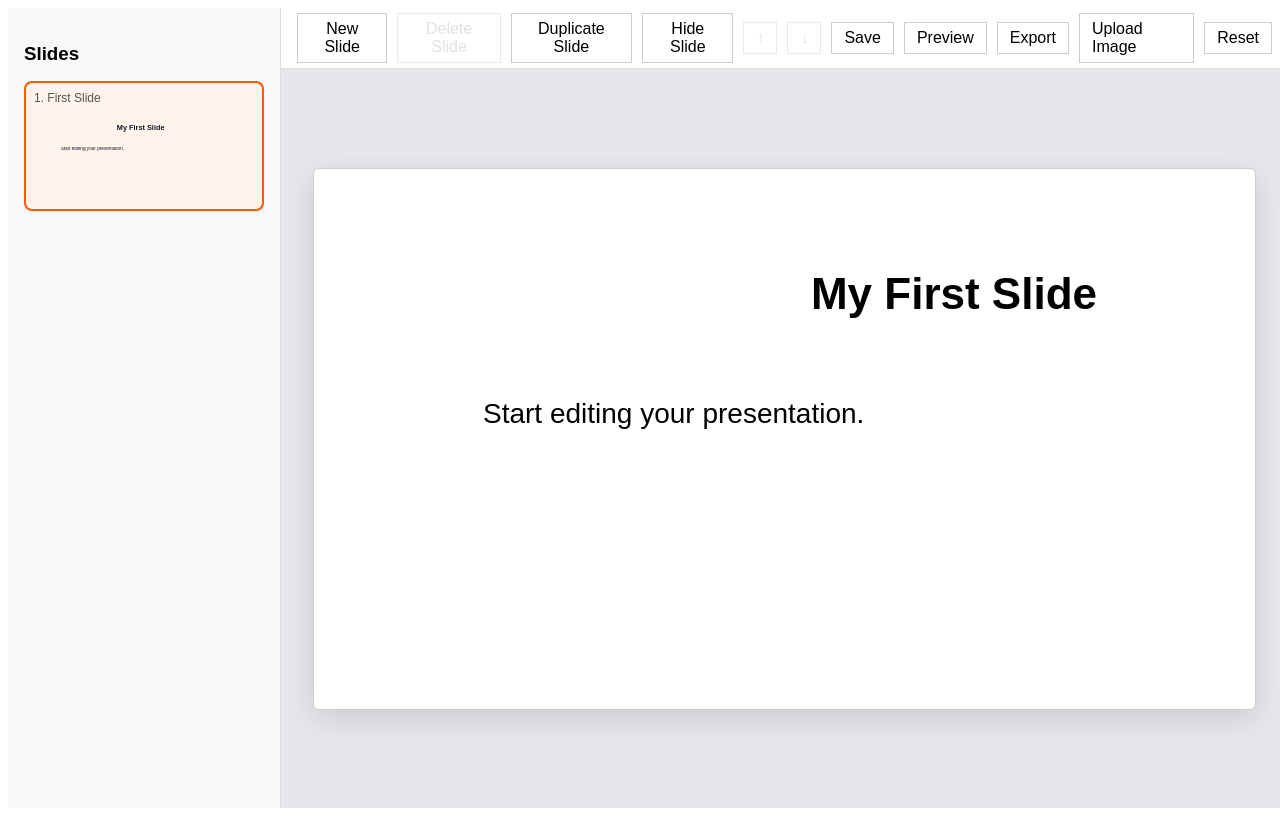
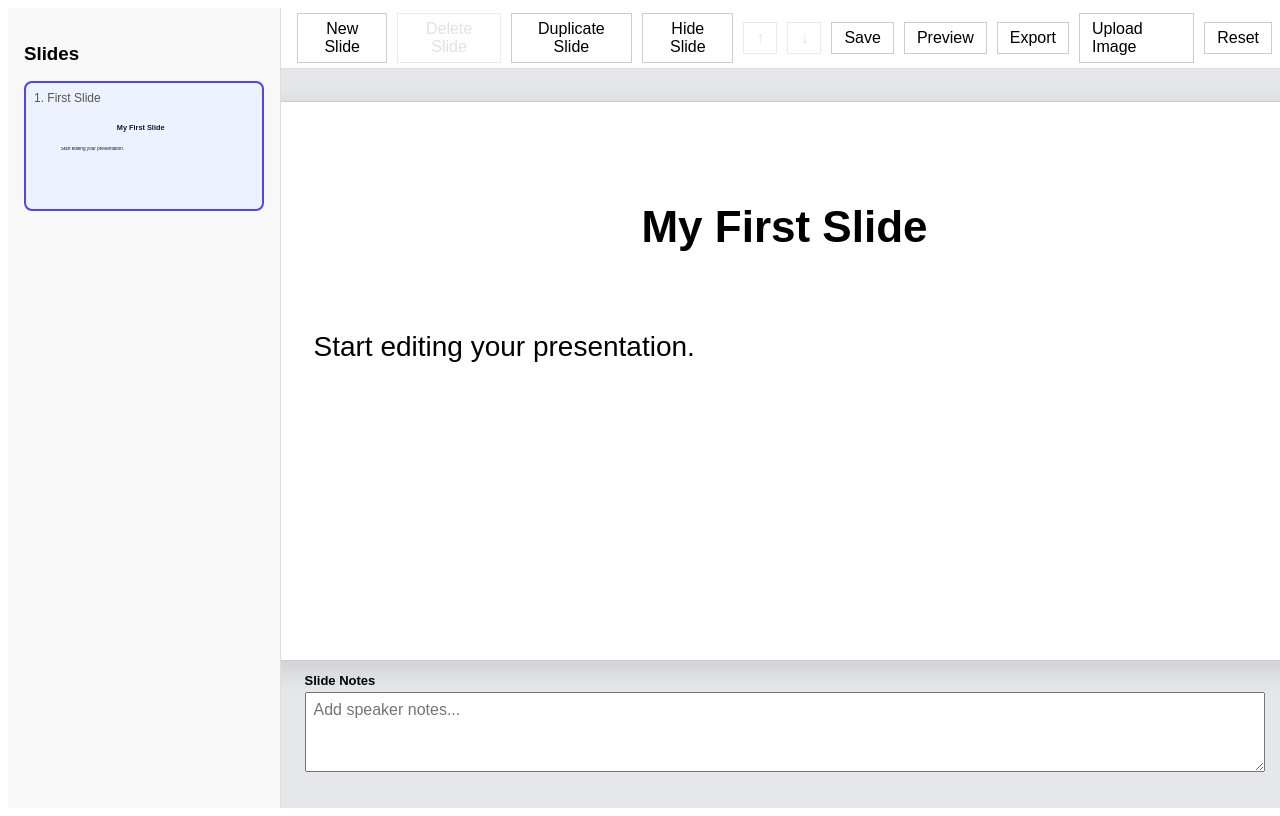
Before and after one commit to NargizaAlieva/revealjs-presentation-editor, a React app in the folder frontend/: page / in a window 1280 px wide. Built offline with nearby package versions, Linux system fonts and the light colour scheme; the HTML template or start-up script is replaced by a standard one.

Commit message:
feat: add slide notes and text alignment controls

```diff
--- a/frontend/src/components/EditorCanvas.css
+++ b/frontend/src/components/EditorCanvas.css
@@ -2,8 +2,11 @@
   flex: 1;
   background-color: #eeeeee;
   display: flex;
-  justify-content: center;
+  flex-direction: column;
   align-items: center;
+  justify-content: flex-start;
+  padding: 24px;
+  overflow: auto;
 }
 
 .editor-slide {
@@ -11,6 +14,7 @@
   border: 1px solid #ccc;
   position: relative;
 }
+
 
 .text-editor {
   width: 100%;
@@ -156,3 +160,24 @@
   font-size: 12px;
   cursor: pointer;
 }
+
+.slide-notes {
+  width: 960px;
+  margin-top: 12px;
+}
+
+.slide-notes label {
+  display: block;
+  margin-bottom: 4px;
+  font-size: 13px;
+  font-weight: 600;
+}
+
+.slide-notes textarea {
+  width: 100%;
+  min-height: 80px;
+  resize: vertical;
+  padding: 8px;
+  box-sizing: border-box;
+  font: inherit;
+}
--- a/frontend/src/components/EditorCanvas.jsx
+++ b/frontend/src/components/EditorCanvas.jsx
@@ -13,6 +13,8 @@ export default function EditorCanvas({
   onMoveMediaElement,
   onResizeMediaElement,
   onDeleteTextElement,
+  slideNotes,
+  onUpdateSlideNotes,
 }) {
   const [selectedElementId, setSelectedElementId] = useState(null);
   const [draggingElementId, setDraggingElementId] = useState(null);
@@ -74,10 +76,20 @@ export default function EditorCanvas({
   const handleMouseMove = (e) => {
     const canvasRect = e.currentTarget.getBoundingClientRect();
     if (draggingMediaId) {
+      const media = mediaElements.find((item) => item.id === draggingMediaId);
+      if (!media) return;
+
+      const canvasWidth = canvasRect.width;
+      const canvasHeight = canvasRect.height;
+
       const newX = e.clientX - canvasRect.left - dragOffset.x;
       const newY = e.clientY - canvasRect.top - dragOffset.y;
 
-      onMoveMediaElement(draggingMediaId, Math.max(0, newX), Math.max(0, newY));
+      onMoveMediaElement(
+        draggingMediaId,
+        Math.max(0, Math.min(canvasWidth - (media.width ?? 300), newX)),
+        Math.max(0, Math.min(canvasHeight - (media.height ?? 200), newY)),
+      );
 
       return;
     }
@@ -94,8 +106,8 @@ export default function EditorCanvas({
 
       onResizeMediaElement(
         resizingMediaId,
-        Math.max(80, newWidth),
-        Math.max(60, newHeight),
+        Math.max(80, Math.min(canvasRect.width - mediaX, newWidth)),
+        Math.max(60, Math.min(canvasRect.height - mediaY, newHeight)),
       );
 
       return;
@@ -112,18 +124,34 @@ export default function EditorCanvas({
 
       onResizeTextElement(
         resizingElementId,
-        Math.max(100, newWidth),
-        Math.max(40, newHeight),
+        Math.max(
+          100,
+          Math.min(canvasRect.width - element.position.x, newWidth),
+        ),
+        Math.max(
+          40,
+          Math.min(canvasRect.height - element.position.y, newHeight),
+        ),
       );
       return;
     }
 
     if (!draggingElementId) return;
 
+    const element = textElements.find((item) => item.id === draggingElementId);
+    if (!element) return;
+
+    const canvasWidth = canvasRect.width;
+    const canvasHeight = canvasRect.height;
+
     const newX = e.clientX - canvasRect.left - dragOffset.x;
     const newY = e.clientY - canvasRect.top - dragOffset.y;
 
-    onMoveTextElement(draggingElementId, newX, newY);
+    onMoveTextElement(
+      draggingElementId,
+      Math.max(0, Math.min(canvasWidth - (element.width ?? 300), newX)),
+      Math.max(0, Math.min(canvasHeight - (element.height ?? 80), newY)),
+    );
   };
 
   const stopInteraction = () => {
@@ -136,7 +164,6 @@ export default function EditorCanvas({
   return (
     <main className="canvas-wrapper">
       <section
-        className="editor-slide"
         className="editor-slide"
         style={{ width: `${width}px`, height: `${height}px` }}
         onMouseMove={handleMouseMove}
@@ -239,6 +266,45 @@ export default function EditorCanvas({
                     }}
                   >
                     I
+                  </button>
+
+                  <button
+                    type="button"
+                    onMouseDown={(e) => e.stopPropagation()}
+                    onClick={(e) => {
+                      e.stopPropagation();
+                      onFormatTextElement(textElement.id, {
+                        align: "left",
+                      });
+                    }}
+                  >
+                    L
+                  </button>
+
+                  <button
+                    type="button"
+                    onMouseDown={(e) => e.stopPropagation()}
+                    onClick={(e) => {
+                      e.stopPropagation();
+                      onFormatTextElement(textElement.id, {
+                        align: "center",
+                      });
+                    }}
+                  >
+                    C
+                  </button>
+
+                  <button
+                    type="button"
+                    onMouseDown={(e) => e.stopPropagation()}
+                    onClick={(e) => {
+                      e.stopPropagation();
+                      onFormatTextElement(textElement.id, {
+                        align: "right",
+                      });
+                    }}
+                  >
+                    R
                   </button>
 
                   <input
@@ -367,6 +433,14 @@ export default function EditorCanvas({
           );
         })}
       </section>
+      <div className="slide-notes">
+        <label>Slide Notes</label>
+        <textarea
+          value={slideNotes}
+          onChange={(e) => onUpdateSlideNotes(e.target.value)}
+          placeholder="Add speaker notes..."
+        />
+      </div>
     </main>
   );
 }
--- a/frontend/src/components/SlideList.css
+++ b/frontend/src/components/SlideList.css
@@ -21,8 +21,8 @@
 }
 
 .slide-list-item.active {
-  border: 2px solid #ff5a00;
-  background-color: #fff3eb;
+  border: 2px solid  #4f46e5;
+  background-color: #eef2ff;
 }
 
 .slide-number {
@@ -65,3 +65,7 @@
   pointer-events: none;
   user-select: none;
 }
+
+.hidden-slide .slide-thumbnail {
+  opacity: 0.5;
+}
--- a/frontend/src/pages/EditorPage.jsx
+++ b/frontend/src/pages/EditorPage.jsx
@@ -32,6 +32,7 @@ export default function EditorPage() {
     deleteElement,
     toggleSlideHidden,
     deleteMedia,
+    updateSlideNotes,
   } = useEditorActions(eventBus, selectedSlideIndex, slides.length);
 
   const exportPresentation = () => {
@@ -92,6 +93,7 @@ export default function EditorPage() {
         {selectedSlide && (
           <EditorCanvas
             slide={selectedSlide}
+            presentation={presentation}
             onChangeTextElement={updateTextElementContent}
             onMoveTextElement={updateTextElementPosition}
             onResizeTextElement={updateTextElementSize}
@@ -100,6 +102,8 @@ export default function EditorPage() {
             onResizeMediaElement={updateTextElementSize}
             onDeleteTextElement={deleteElement}
             onDeleteMedia={deleteMedia}
+            slideNotes={selectedSlide?.contents?.notes ?? ""}
+            onUpdateSlideNotes={updateSlideNotes}
           />
         )}
       </div>
```
